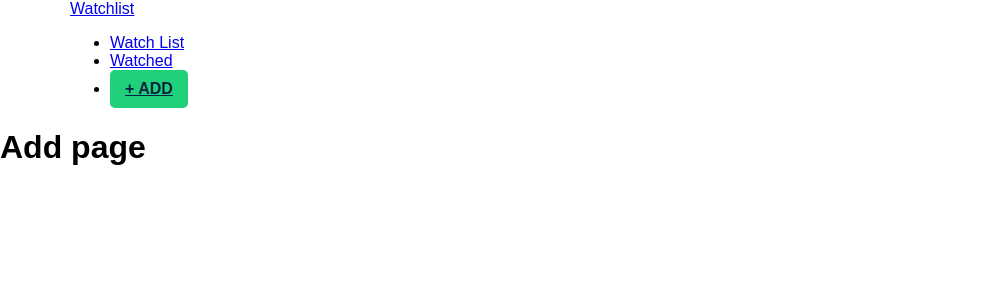
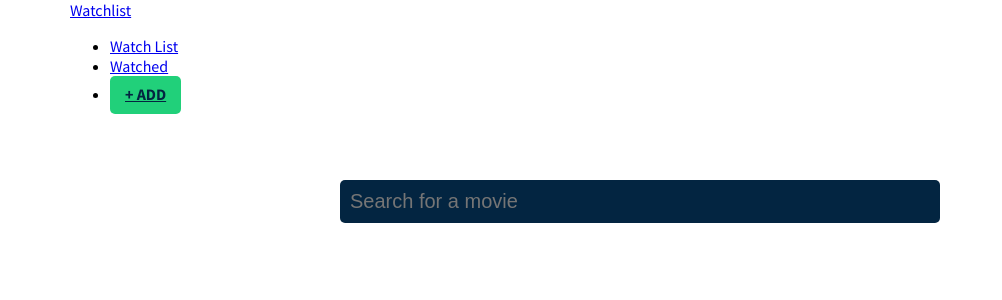
Before and after one commit to MatthewHettler/React-Movie-Watchlist, a React (Create React App) app in the folder react-movie-watchlist/: page /add in a window 1280 px wide. Shown: the top 300 px of the page, without its empty margins (0-1002 px from the left). Built offline with nearby package versions, Linux system fonts and the light colour scheme.

Commit message:
Setup the add.js file.

```diff
--- a/react-movie-watchlist/src/App.css
+++ b/react-movie-watchlist/src/App.css
@@ -7,7 +7,7 @@
 }
 
 body {
-  font-family: "Source San Pro", sans-serif;
+  font-family: "Source Sans Pro", sans-serif;
   padding: 0;
   margin: 0;
 }
@@ -151,7 +151,7 @@ header .nav-links li:last-child {
 
 .result-card .poster-wrapper img,
 .filler-poster {
-  width: 75;
+  width: 75px;
   height: 113px;
   background-color: #dbdada;
   border-radius: 5px;
--- a/react-movie-watchlist/src/components/Add.js
+++ b/react-movie-watchlist/src/components/Add.js
@@ -1,9 +1,52 @@
-import React from 'react'
+import React, { useState } from "react";
+import { ResultCard } from "./ResultCard";
 
 export const Add = () => {
-    return (
-        <div>
-            <h1>Add page</h1>
+  const [query, setQuery] = useState("");
+  const [results, setResults] = useState([]);
+
+  const onChange = (e) => {
+    e.preventDefault();
+
+    setQuery(e.target.value);
+
+    fetch(
+      `https://api.themoviedb.org/3/search/movie?api_key=${process.env.REACT_APP_TMDB_KEY}&language=en-US&page=1&include_adult=false&query=${e.target.value}`
+    )
+      .then((res) => res.json())
+      .then((data) => {
+        if (!data.errors) {
+          setResults(data.results);
+        } else {
+          setResults([]);
+        }
+      });
+  };
+
+  return (
+    <div className="add-page">
+      <div className="container">
+        <div className="add-content">
+          <div className="input-wrapper">
+            <input
+              type="text"
+              placeholder="Search for a movie"
+              value={query}
+              onChange={onChange}
+            />
+          </div>
+
+          {results.length > 0 && (
+            <ul className="results">
+              {results.map((movie) => (
+                <li key={movie.id}>
+                  <ResultCard movie={movie} />
+                </li>
+              ))}
+            </ul>
+          )}
         </div>
-    )
-}
+      </div>
+    </div>
+  );
+};
```
Also changed, not shown: react-movie-watchlist/src/App.js (+9 -7 lines), 1 other file (tests, documents, lock files or other folders).
